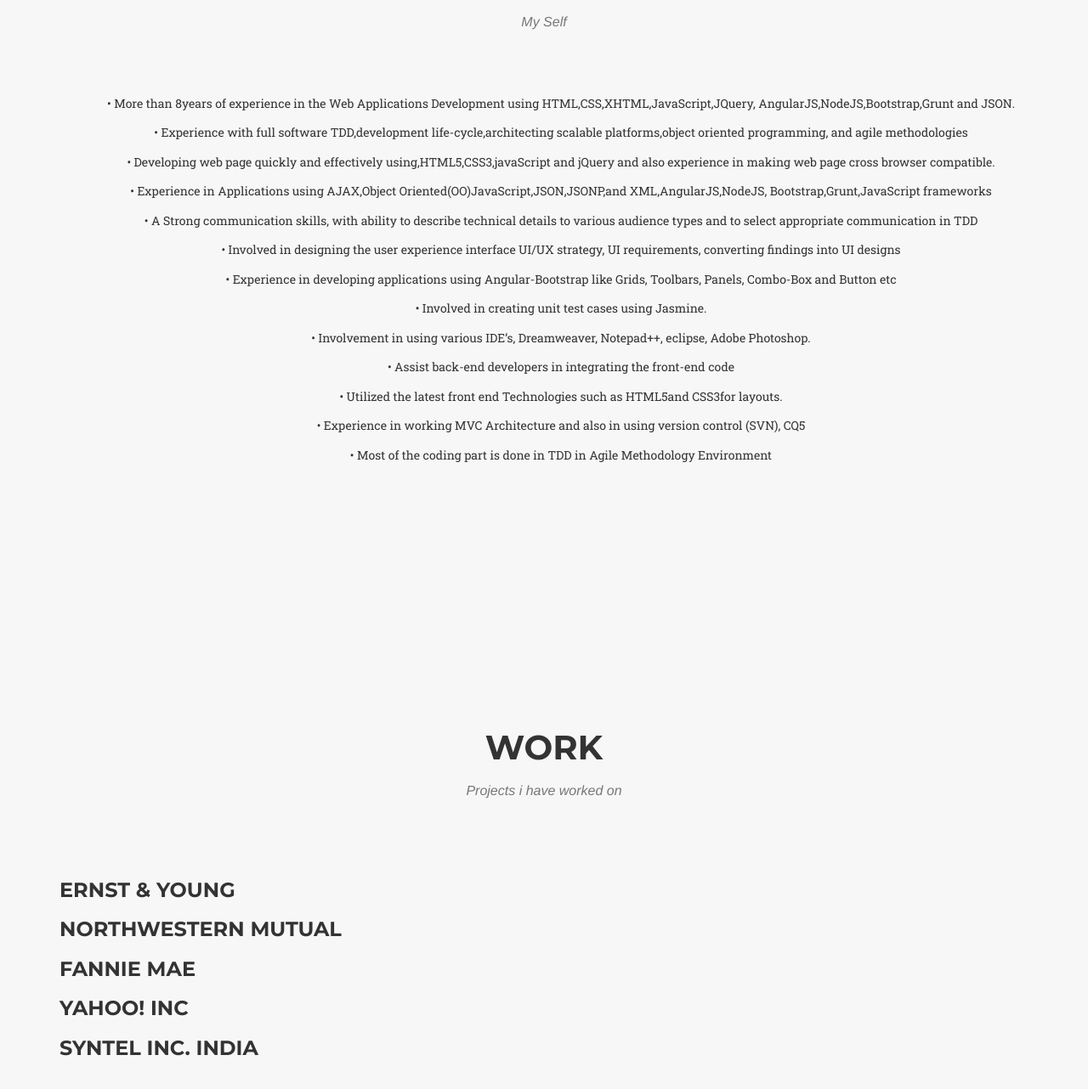
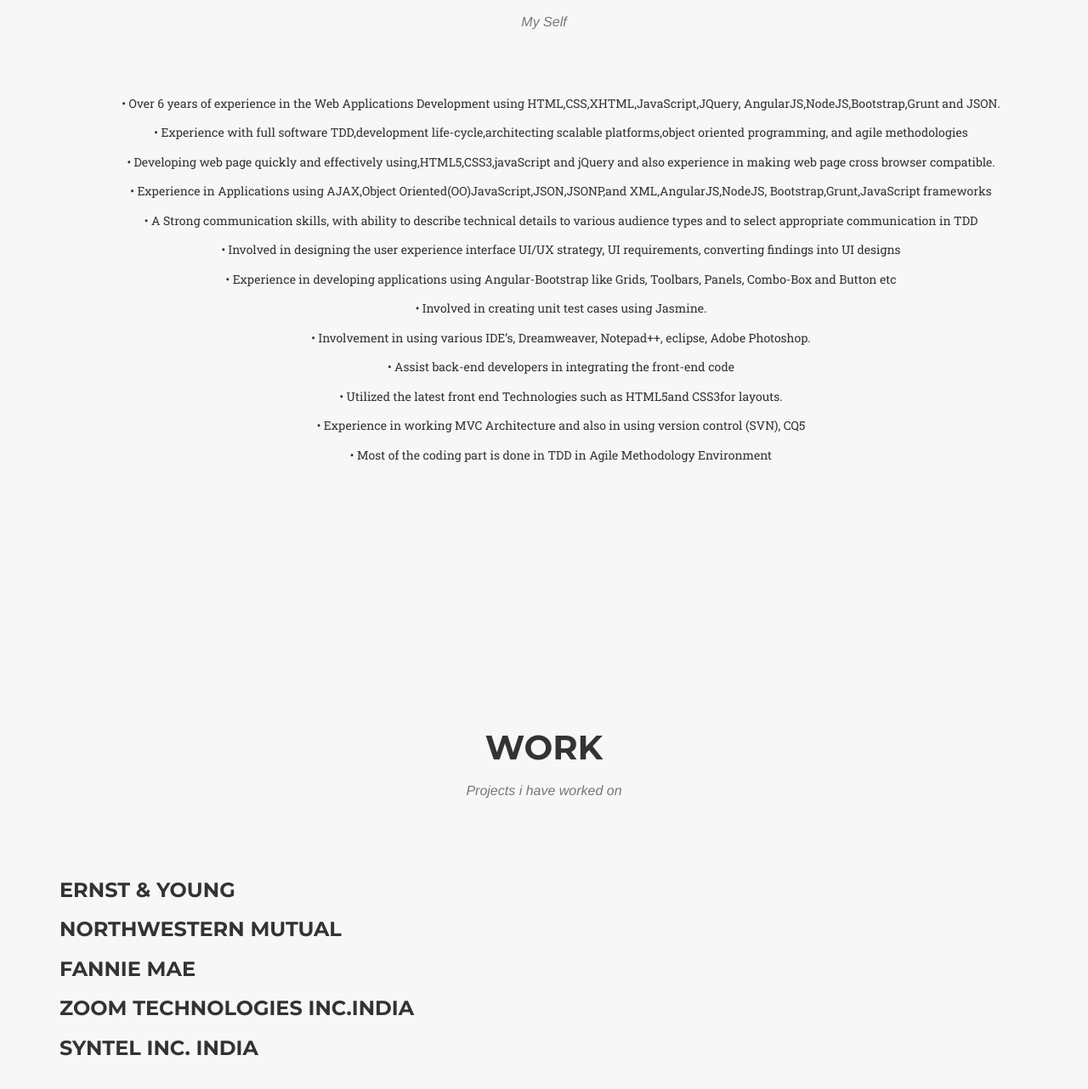
Before and after one commit to Chaittanyaui/Chaittanyaui.github.io, a plain HTML site: page index.html in a window 1280 px wide. Shown: the part 1755-3037 px from the top of the page at 85% size. Drawn offline with nearby package versions, Linux system fonts and the light colour scheme; a web font is replaced by a local one.

Commit message:
Update index.html

```diff
--- a/index.html
+++ b/index.html
@@ -125,7 +125,7 @@
                     <h2 class="section-heading">About</h2>
                     <h3 class="section-subheading text-muted">My Self</h3>
                     <ul>
-                        <p>• More than 8years of experience in the Web Applications Development using HTML,CSS,XHTML,JavaScript,JQuery, AngularJS,NodeJS,Bootstrap,Grunt and JSON.</p>
+                        <p>• Over 6 years of experience in the Web Applications Development using HTML,CSS,XHTML,JavaScript,JQuery, AngularJS,NodeJS,Bootstrap,Grunt and JSON.</p>
                         <p>• Experience with full software TDD,development life-cycle,architecting scalable platforms,object oriented programming, and agile methodologies</p>
                         <p>• Developing web page quickly and effectively using,HTML5,CSS3,javaScript and jQuery and also experience in making web page cross browser compatible.</p>
                         <p>• Experience in Applications using AJAX,Object Oriented(OO)JavaScript,JSON,JSONP,and XML,AngularJS,NodeJS, Bootstrap,Grunt,JavaScript frameworks</p>
@@ -161,7 +161,7 @@
 
                 <h3>Fannie Mae</h3>
 
-                <h3>Yahoo! Inc</h3>
+                <h3>Zoom Technologies Inc.India</h3>
 
                 <h3>Syntel Inc. India<h3>
 
```
